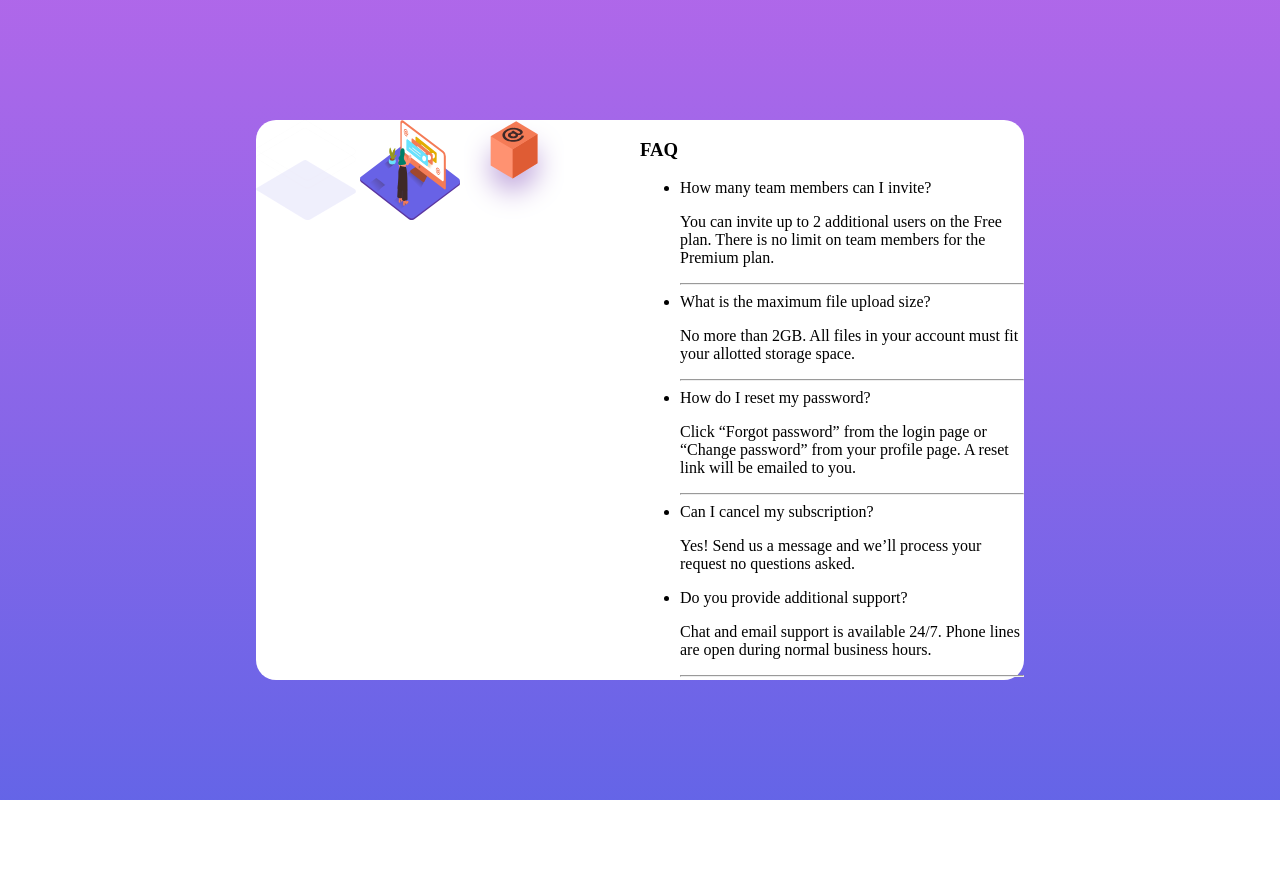
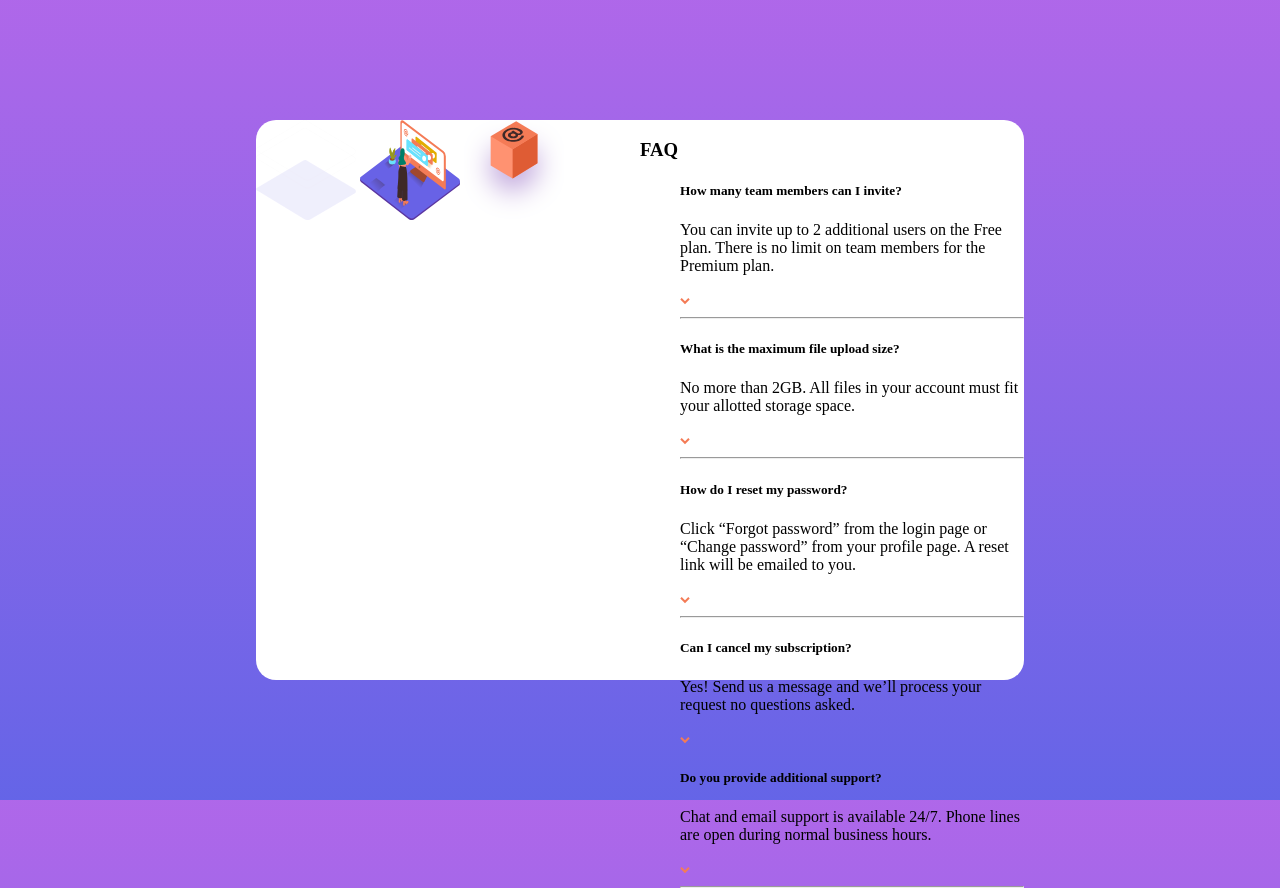
Before and after one commit to rninji/faq-accordian-card, a plain HTML site: page index.html in a window 1280 px wide. Before the commit the page ends 800 px from the top, so only its background shows below. Drawn offline with Linux system fonts and the light colour scheme.

Commit message:
220427 add folding1

```diff
--- a/index.html
+++ b/index.html
@@ -35,49 +35,80 @@
       </div>
       <!-- left card container -->
       <div id="right" class="card-container">
+
         <h3 id="title">FAQ</h3>
+
         <ul id="faq-list">
-          <li class="faq-title">
-            How many team members can I invite?
-            <p class="faq-content">
-              You can invite up to 2 additional users on the Free plan. There is no limit on
-  team members for the Premium plan.
-            </p>
+
+          <li class="faq">
+            <div class="faq-content">
+              <h5 class="faq-title">How many team members can I invite?</h5>
+              <p class="faq-detail">You can invite up to 2 additional users on the Free plan. There is no limit on
+                team members for the Premium plan. </p>
+            </div>
+
+            <div class="faq-icon">
+              <img src="images/icon-arrow-down.svg">
+            </div>
           </li>
 
           <hr>
 
-          <li class="faq-title">
-            What is the maximum file upload size?
-            <p class="faq-content">
+          <li class="faq">
+            <div class="faq-content">
+              <h5 class="faq-title">What is the maximum file upload size?</h5>
+              <p class="faq-detail">
                 No more than 2GB. All files in your account must fit your allotted storage space.
               </p>
+            </div>
+
+            <div class="faq-icon">
+              <img src="images/icon-arrow-down.svg">
+            </div>
           </li>
 
           <hr>
 
-          <li class="faq-title">
-            How do I reset my password?
-            <p class="faq-content">
+          <li class="faq">
+            <div class="faq-content">
+              <h5 class="faq-title">How do I reset my password?</h5>
+              <p class="faq-detail">
                 Click “Forgot password” from the login page or “Change password” from your profile page.
                 A reset link will be emailed to you.
               </p>
+            </div>
+
+            <div class="faq-icon">
+              <img src="images/icon-arrow-down.svg">
+            </div>
           </li>
 
           <hr>
 
-          <li class="faq-title">
-            Can I cancel my subscription?
-            <p class="faq-content">
+          <li class="faq">
+            <div class="faq-content">
+              <h5 class="faq-title">Can I cancel my subscription?</h5>
+              <p class="faq-detail">
                 Yes! Send us a message and we’ll process your request no questions asked.
               </p>
+            </div>
+
+            <div class="faq-icon">
+              <img src="images/icon-arrow-down.svg">
+            </div>
           </li>
 
-          <li class="faq-title">
-            Do you provide additional support?
-            <p class="faq-content">
+          <li class="faq">
+            <div class="faq-content">
+              <h5 class="faq-title">Do you provide additional support?</h5>
+              <p class="faq-detail">
                 Chat and email support is available 24/7. Phone lines are open during normal business hours.
               </p>
+            </div>
+
+            <div class="faq-icon">
+              <img src="images/icon-arrow-down.svg">
+            </div>
           </li>
 
           <hr>
@@ -96,5 +127,6 @@
     Coded by <a href="https://github.com/rninji/faq-accordian-card">Minji Kil</a>.
   </div>
 </body>
-<script src="index.js"></script>
+<script src="desktop-mobile.js"></script>
+<script src="list-folding.js"></script>
 </html>
--- a/style.css
+++ b/style.css
@@ -43,3 +43,7 @@ body{
     width: 50%;
     height: 100%;
 }
+
+#faq-list{
+    list-style: none;
+}
```
Also changed, not shown: desktop-mobile.js (renamed from index.js), list-folding.js (added). Lines whose indentation alone changed are shown as unchanged.
